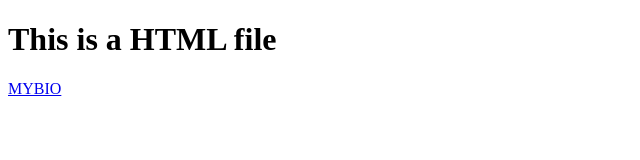
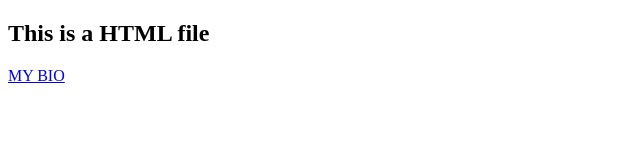
Before and after one commit to sai1512/web-technology-, a plain HTML site: page Index.html in a window 1280 px wide. Shown: the whole page, without its empty margins (0-640 px from the left). Drawn offline with Linux system fonts and the light colour scheme.

Commit message:
Update Index.html

```diff
--- a/Index.html
+++ b/Index.html
@@ -6,7 +6,7 @@ WEB DEVELOPMENT
 </title>
 </head>
 <body>
-<h1>This is a HTML file </h1>
-<a href="resume.html">MYBIO</a>
+<h2>This is a HTML file </h2>
+<a href="resume.html">MY BIO</a>
 </body>
 </html>
```
